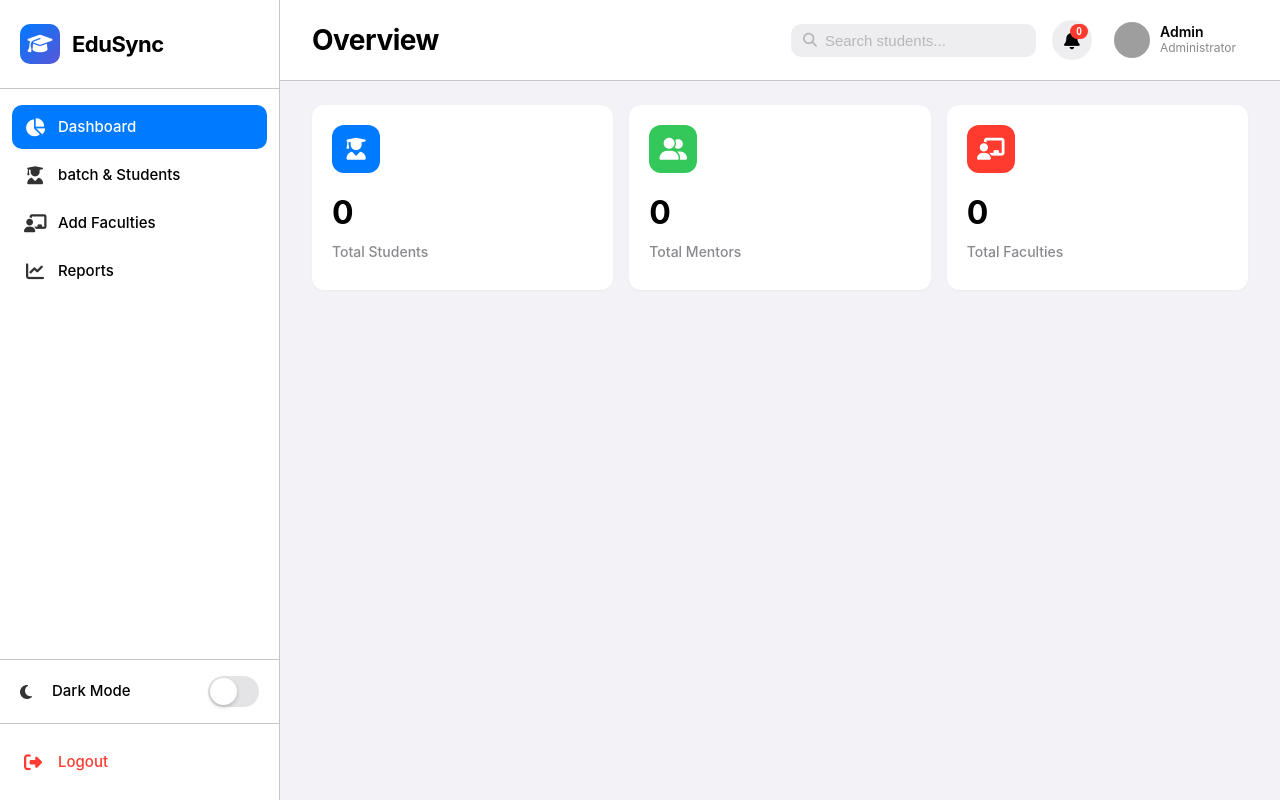
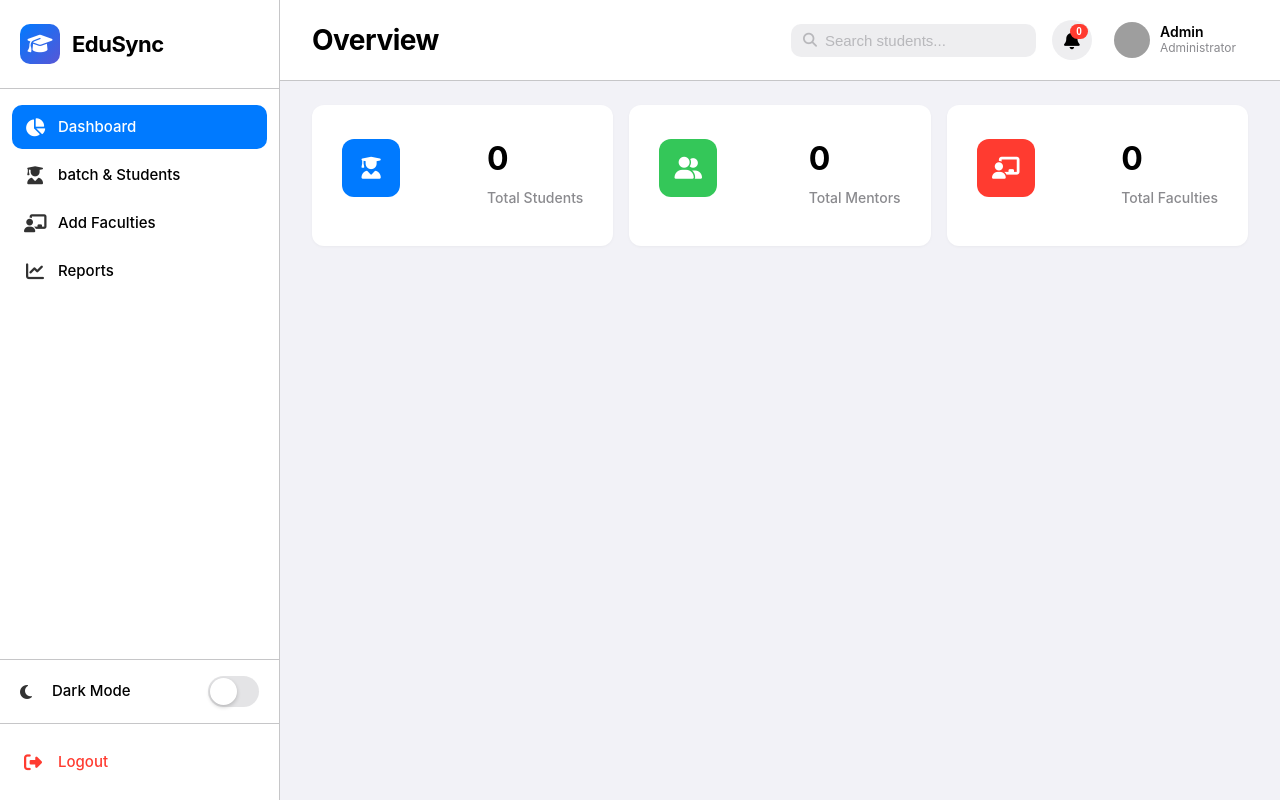
Before and after one commit to hetavin/EduSync, a Flask app: page /admin in a window 1280 px wide. Run offline with Flask 3, Linux system fonts and the light colour scheme; the visitor is signed in with stand-in values (Sample User, id 1); data that the repository does not hold is empty; grey boxes are pictures that could not be loaded.

Commit message:
update dashboard

```diff
--- a/app.py
+++ b/app.py
@@ -11,7 +11,7 @@ from routes.student import student_bp
 
 app = Flask(__name__)
 
-app.secret_key = "edusync_secret"
+app.secret_key = "edusync_4672"
 
 # Prevent browser from caching protected pages
 @app.after_request
--- a/database/EduSync.sql
+++ b/database/EduSync.sql
@@ -15,6 +15,8 @@ ALTER TABLE users
 MODIFY role ENUM('admin','faculty','mentor','student');
 
 drop TABLE users
+
+select * from users
 
 CREATE TABLE students (
     enrollment_no VARCHAR(30) PRIMARY KEY,
--- a/static/css/admin.css
+++ b/static/css/admin.css
@@ -481,7 +481,10 @@ input:checked+.slider:before {
 .stat-card {
     background: var(--bg-secondary);
     border-radius: 12px;
-    padding: 20px;
+    padding: 30px;
+    display: flex;
+    justify-content: space-between;
+    align-items: center;
     box-shadow: var(--shadow-sm);
     transition: transform 0.2s ease, box-shadow 0.2s ease;
 }
@@ -499,8 +502,8 @@ input:checked+.slider:before {
 }
 
 .stat-icon {
-    width: 48px;
-    height: 48px;
+    width: 58px;
+    height: 58px;
     border-radius: 12px;
     display: flex;
     align-items: center;
```
Also changed, not shown: templates/student.html (+4 -4 lines), 1 other file.
